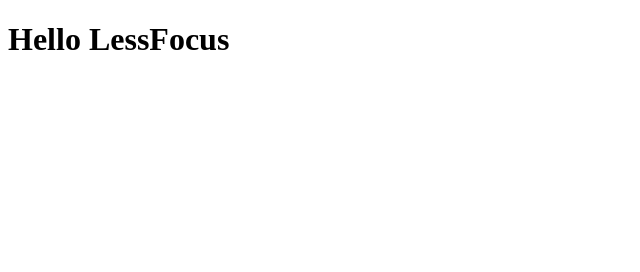
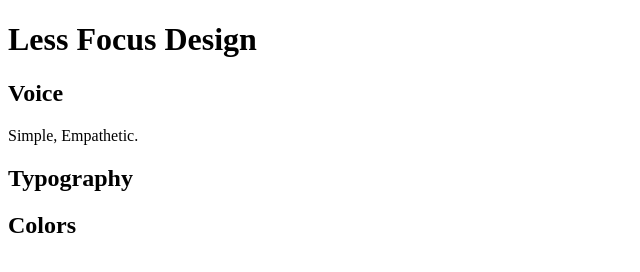
Before and after one commit to quangv/lessfocus-design, a website: page index.html in a window 1280 px wide. Shown: the whole page, without its empty margins (0-640 px from the left). Drawn offline with Linux system fonts and the light colour scheme.

Commit message:
add voice

```diff
--- a/index.html
+++ b/index.html
@@ -4,6 +4,16 @@
     <title>Atomic Design System for LessFocus.com</title>
   </head>
   <body>
-    <h1>Hello LessFocus</h1>
+    <h1>Less Focus Design</h1>
+    <div>
+      <h2>Voice</h2>
+      <p>Simple, Empathetic.</p>
+    </div>
+    <div>
+      <h2>Typography</h2>
+    </div>
+    <div>
+      <h2>Colors</h2>
+    </div>
   </body>
 </html>
```
